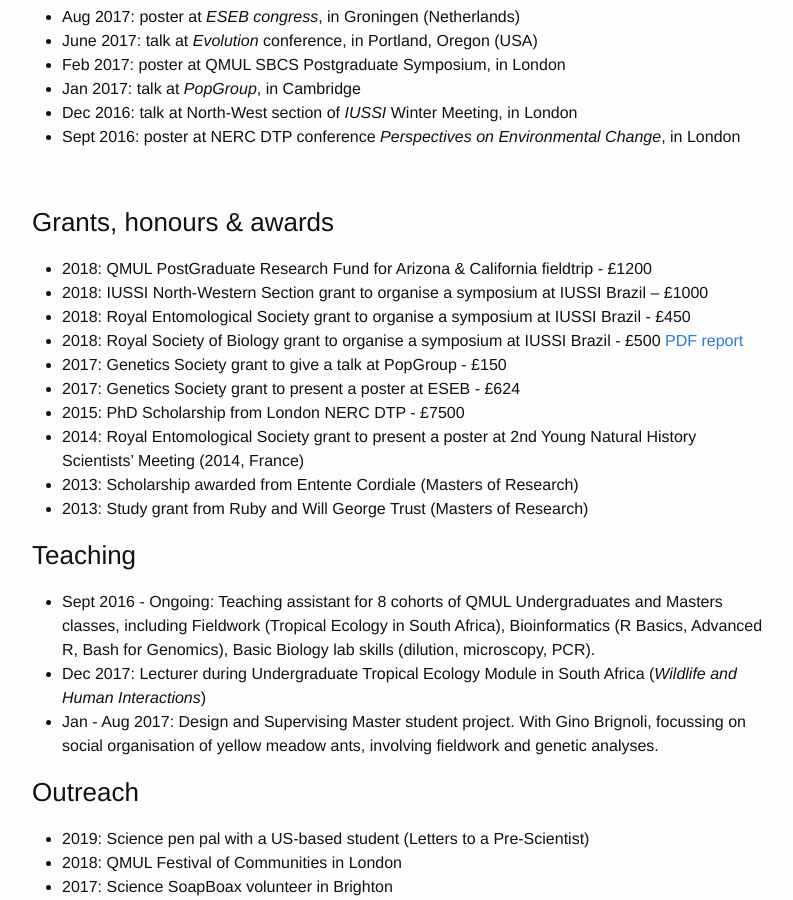
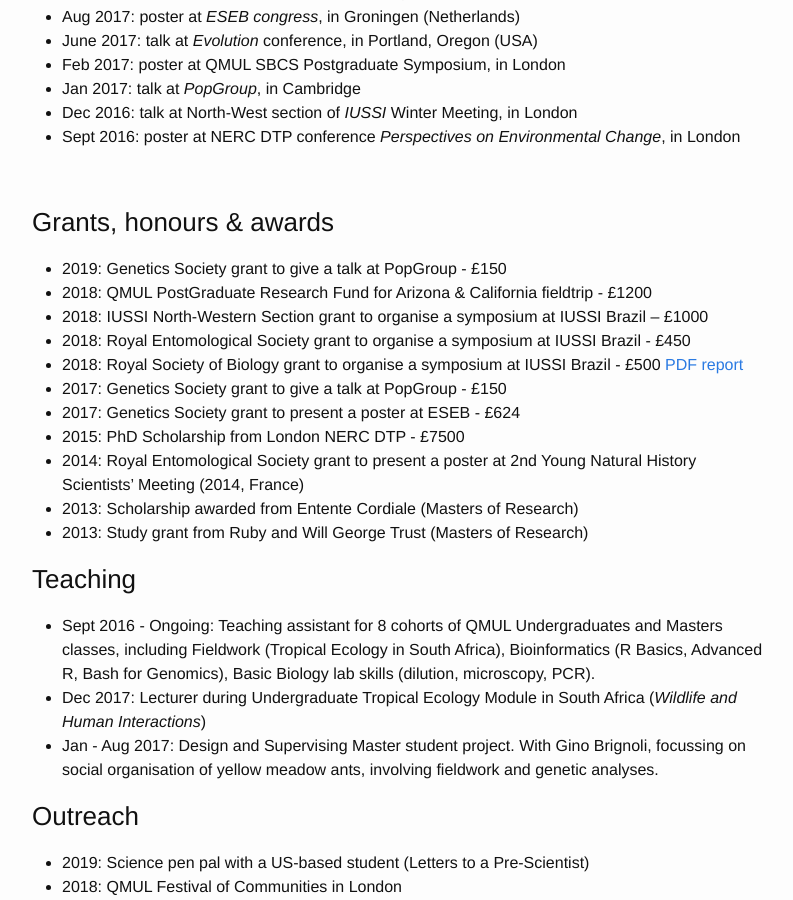
Before and after one commit to EmelineFavreau/EmelineFavreau.github.io, a Jekyll site: the page built from cv.md, in a window 1280 px wide and 900 px high, scrolled down 1290 px. Shown: the whole window, without its empty margins (238-1031 px from the left). Built offline with Jekyll 4.4.1, drawn with Linux system fonts in a browser that asks for light colours.

Commit message:
update grant

```diff
--- a/cv.md
+++ b/cv.md
@@ -44,6 +44,7 @@ permalink: /cv/
 
 
 ### Grants, honours & awards
+- 2019: Genetics Society grant to give a talk at PopGroup - £150
 - 2018: QMUL PostGraduate Research Fund for Arizona &  California fieldtrip - £1200
 - 2018: IUSSI North-Western Section grant to organise a symposium at IUSSI Brazil – £1000
 - 2018: Royal Entomological Society grant to organise a symposium at IUSSI Brazil - £450
```
